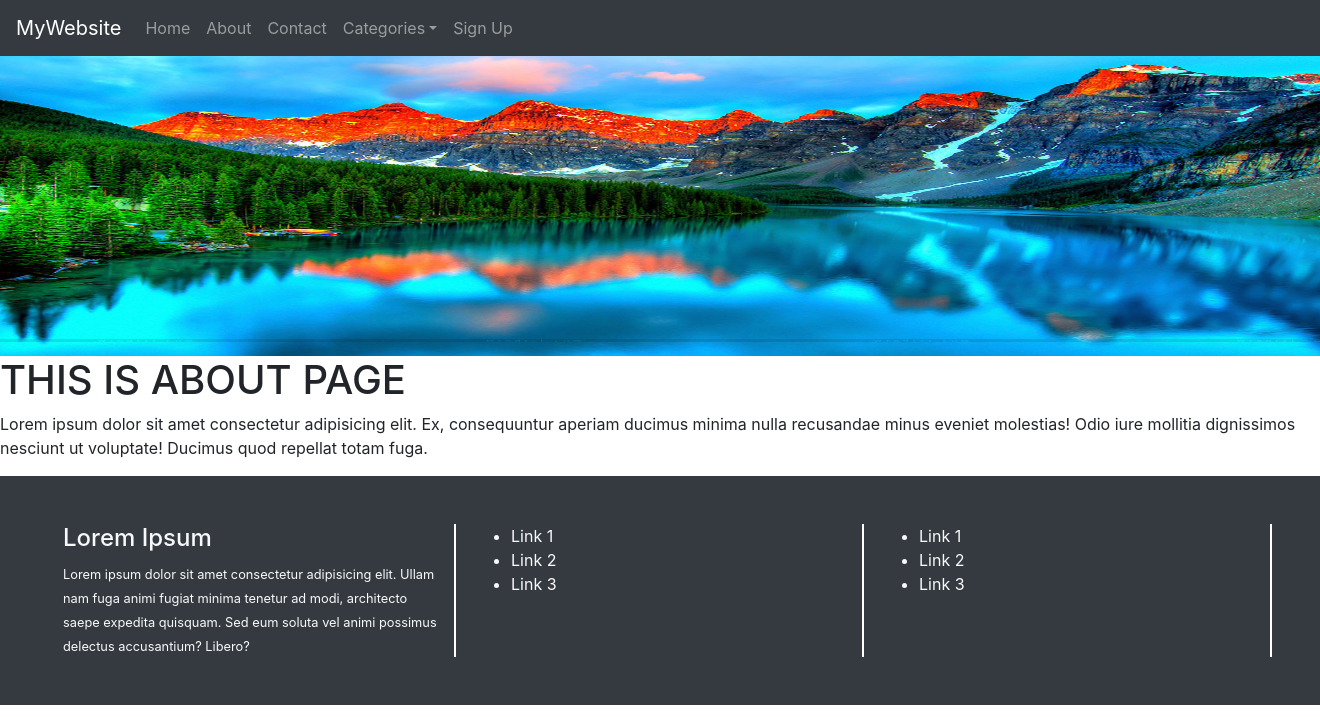
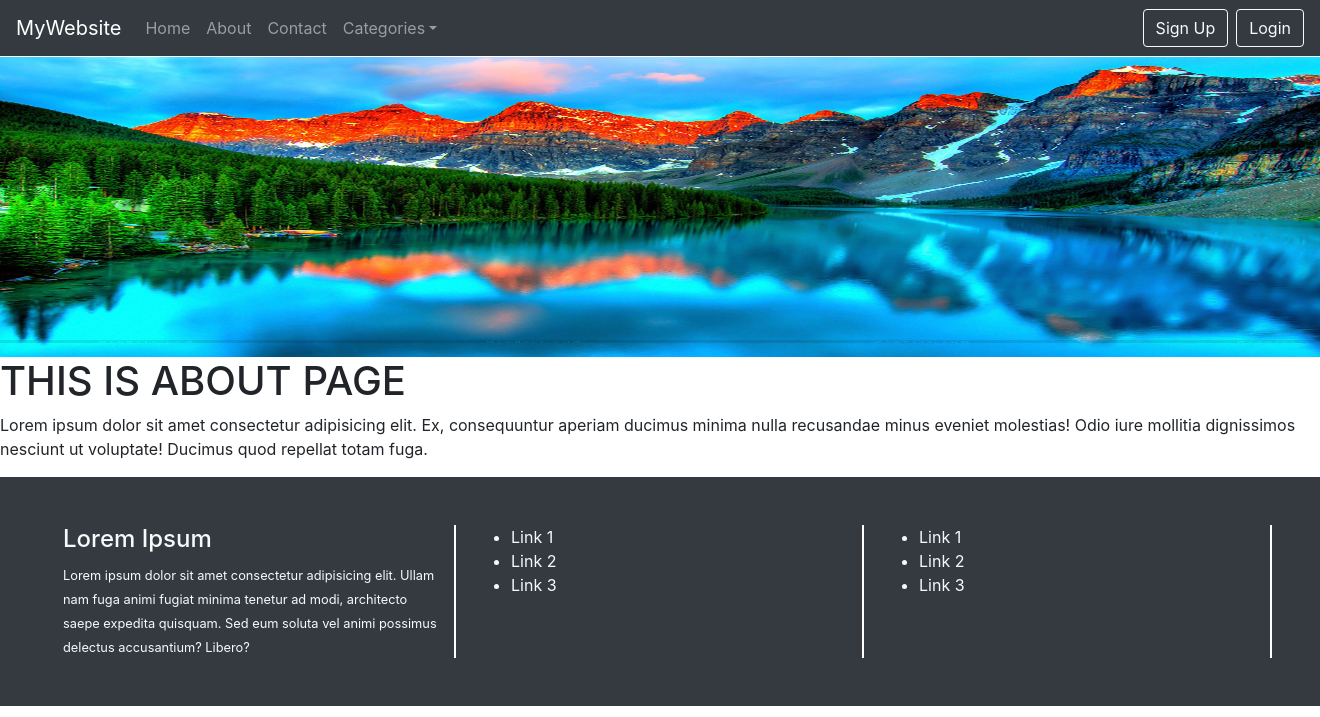
Before and after one commit to meimouElMoustapha/django_eccomerce, a Django app: page /about/ in a window 1320 px wide; the page is wider, and only the part inside the window is pictured. Shown: the top 717 px of that part. Run offline with Django 3.2, Linux system fonts and the light colour scheme; data comes from the database, SQL or seed files in the repository; both versions use the stored data as it was after the commit; some libraries are stand-ins or nearby versions.

Commit message:
Django login system

```diff
--- a/secondapp/views.py
+++ b/secondapp/views.py
@@ -1,7 +1,8 @@
 from django.shortcuts import render
-from django.http import HttpResponse
+from django.http import HttpResponse, HttpResponseRedirect
 from secondapp.models import Contact_Us, Category, register_table
 from django.contrib.auth.models import User
+from django.contrib.auth import login, authenticate, logout
 
 def index(request):
     recent = Contact_Us.objects.all().order_by("-id")[:5]
@@ -61,3 +62,23 @@ def check_user(request):
             return HttpResponse("Exists")
         else:
             return HttpResponse("Not Exists")
+
+def user_login(request):
+    if request.method=="POST":
+        un = request.POST["username"]
+        pwd = request.POST["password"]
+
+        user = authenticate(username=un,password=pwd)
+        if user:
+            login(request,user)
+            if user.is_superuser:
+                return HttpResponseRedirect("/admin")
+            if user.is_staff:
+                return HttpResponse("<h1 style='color:red;'>Welcome {} to Seller Dashboard</h1>".format(user.first_name))
+            if user.is_active:
+                return HttpResponse("<h1 style='color:green;'>Welcome {} to Customer Dashboard</h1>".format(user.first_name))
+
+        else:
+            return render(request,"home.html",{"status":"Invalid Username or Password"})
+
+    return HttpResponse("Called")
--- a/secondproject/urls.py
+++ b/secondproject/urls.py
@@ -27,4 +27,5 @@ urlpatterns = [
     path("contact/",views.contactpage,name="contact"),
     path("signup/",views.register,name="reg"),
     path("check_user/",views.check_user,name="check_user"),
+    path("user_login",views.user_login,name="user_login"),
 ]+static(settings.MEDIA_URL,document_root = settings.MEDIA_ROOT)
--- a/template/base.html
+++ b/template/base.html
@@ -8,6 +8,7 @@
     <link rel="stylesheet" href="{% static 'bootstrap/css/bootstrap.min.css'%}">
     <script src="{% static 'jquery.js' %}"></script>
     <script src="{% static 'bootstrap/js/bootstrap.min.js' %}"></script>
+    <link href="https://stackpath.bootstrapcdn.com/font-awesome/4.7.0/css/font-awesome.min.css" rel="stylesheet" >
     <style>
         img{
             width:100%;
@@ -40,12 +41,62 @@
                                 {% endfor %}
                             </div>
                         </li>
+                    </ul>
+                    <ul class="navbar-nav ml-auto">
+                        <li class="nav-item mr-2">
+                            <a href="{% url 'reg'%}" class="btn btn-outline-light">Sign Up</a>
+                        </li>
                         <li class="nav-item">
-                            <a href="{% url 'reg'%}" class="nav-link">Sign Up</a>
+                            <a href=""  class=" btn btn-outline-light" data-toggle="modal"
+                            data-target="#mymodal">Login</a>
                         </li>
                     </ul>
                 </nav>
             </div>
+            <div class="col-md-12">
+                <div class="modal fade" id="mymodal">
+                    <div class="modal-dialog modal-sm">
+                        <div class="modal-content">
+
+                            <div class="modal-header">
+                                <button class="close" data-dismiss="modal">&times;</button>
+                            </div>
+                            <div class="modal-body">
+                                <form action="{% url 'user_login' %}" method="post">
+                                    {% csrf_token %}
+                                    <div class="form-group">
+                                        <label>Username</label>
+                                        <div class="input-group">
+                                            <div class="input-group-prepend">
+                                                <span class="input-group-text">
+                                                    <i class="fa fa-user"></i>
+                                                </span>
+                                            </div>
+                                            <input type="text" name="username" class="form-control" placeholder="Enter Username">
+                                        </div>
+                                    </div>
+                                    <div class="form-group">
+                                        <label>Password</label>
+
+                                        <div class="input-group">
+                                            <div class="input-group-prepend">
+                                                <span class="input-group-text">
+                                                    <i class="fa fa-key"></i>
+                                                </span>
+                                            </div>
+                                            <input type="password" name="password" class="form-control" placeholder="Enter Password">
+                                        </div>
+                                    </div>
+                                    <div class="form-group">
+                                        <input type="submit" value="submit" class="btn btn-success">
+                                    </div>
+                                </form>
+                            </div>
+                        </div>
+                    </div>
+                </div>
+            </div>
+
         </div>
         </div>
         {% block myblock %}
--- a/template/home.html
+++ b/template/home.html
@@ -66,4 +66,10 @@
         </div>
     </div>
 </div>
+{% if status %}
+    <script>
+        alert("{{status}}");
+        window.location="/"
+    </script>
+{% endif %}
 {% endblock %}
```
Also changed, not shown: db.sqlite3.
